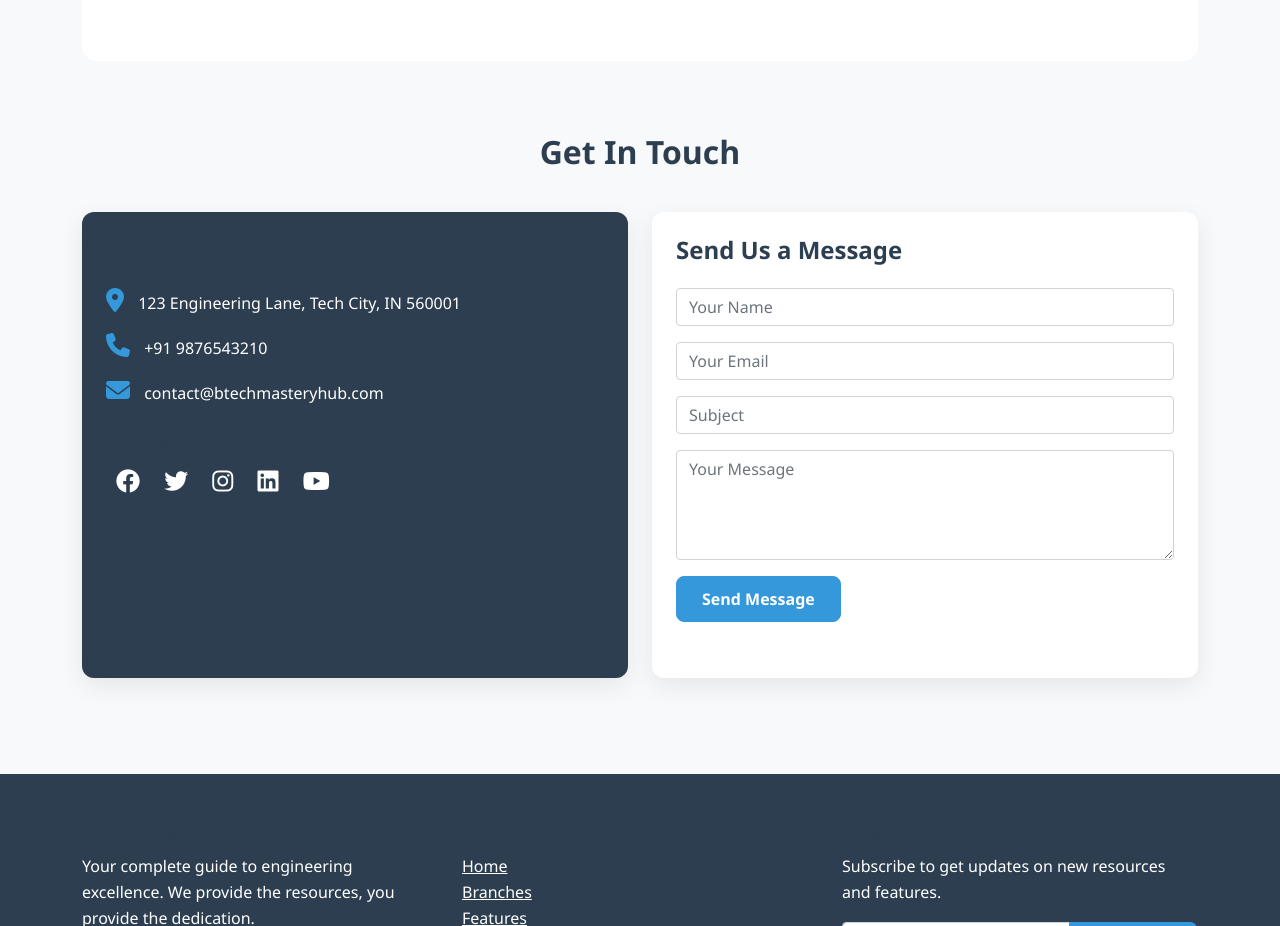
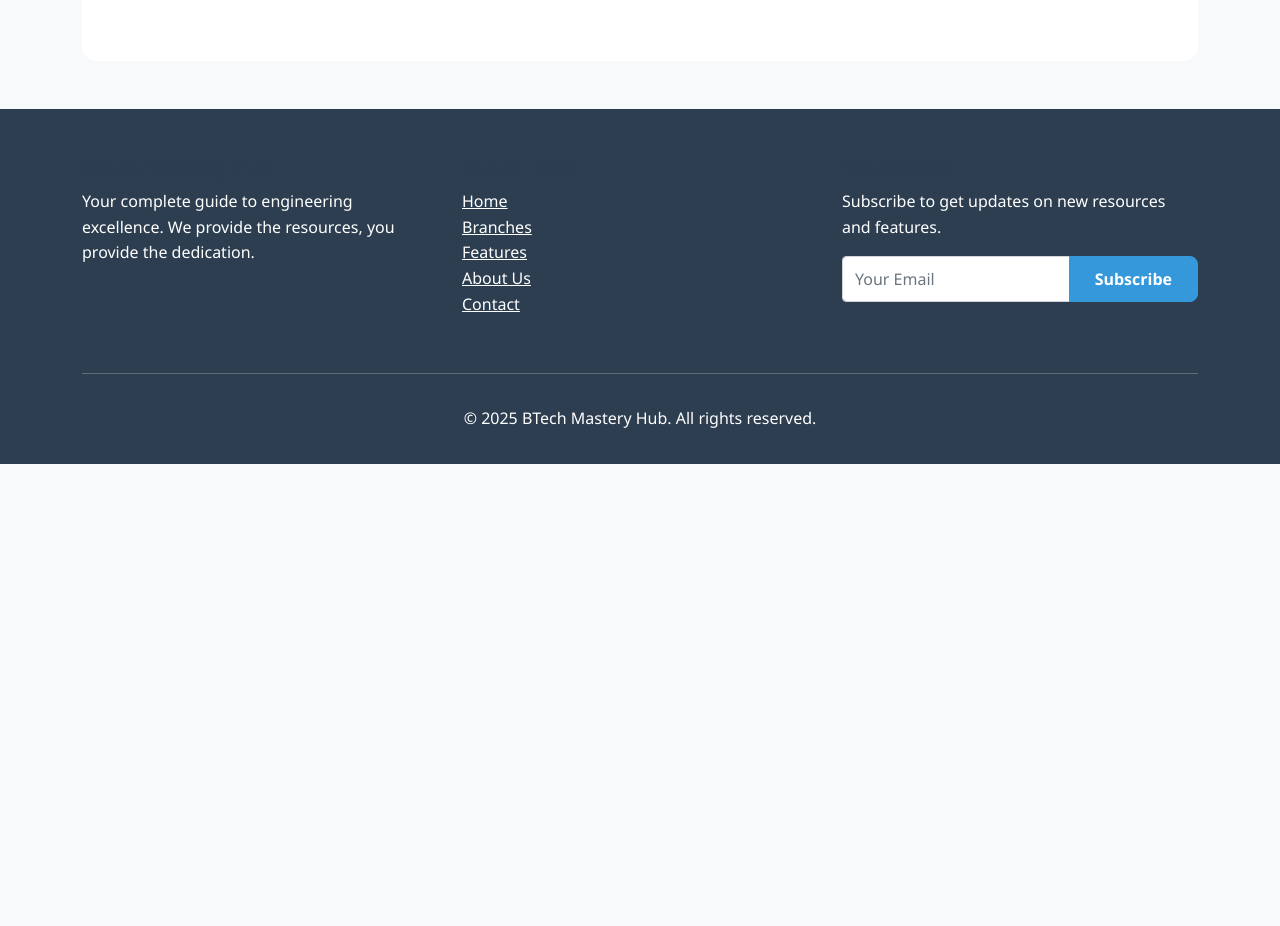
Before and after one commit to Sachin9666/CompleteProject, a plain HTML site: page index.html in a window 1280 px wide. Shown: the part 2783-3709 px from the top of the page. After the commit the page ends 3247 px from the top, so only its background shows below. Drawn offline with nearby package versions, Linux system fonts and the light colour scheme.

Commit message:
Update index.html

```diff
--- a/index.html
+++ b/index.html
@@ -224,7 +224,7 @@
       <div class="collapse navbar-collapse" id="navbarNav">
         <ul class="navbar-nav ms-auto">
           <li class="nav-item">
-            <a class="nav-link active" href="#">Home</a>
+            <a class="nav-link active" href="#home">Home</a>
           </li>
           <li class="nav-item">
             <a class="nav-link" href="#branches">Branches</a>
@@ -409,64 +409,6 @@
         </div>
       </div>
     </section>
-
-
-    <section id="contact" class="my-5 py-4">
-      <h2 class="section-title">Get In Touch</h2>
-      <div class="row">
-        <div class="col-md-6 mb-4">
-          <div class="card h-100 contact-card">
-            <div class="card-body">
-              <h4 class="card-title mb-4">Contact Information</h4>
-              <div class="mb-3">
-                <i class="fas fa-map-marker-alt contact-icon"></i>
-                <span>123 Engineering Lane, Tech City, IN 560001</span>
-              </div>
-              <div class="mb-3">
-                <i class="fas fa-phone contact-icon"></i>
-                <span>+91 9876543210</span>
-              </div>
-              <div class="mb-3">
-                <i class="fas fa-envelope contact-icon"></i>
-                <span>contact@btechmasteryhub.com</span>
-              </div>
-              <div class="mt-4">
-                <h5>Follow Us</h5>
-                <div class="social-icons">
-                  <a href="#"><i class="fab fa-facebook"></i></a>
-                  <a href="#"><i class="fab fa-twitter"></i></a>
-                  <a href="#"><i class="fab fa-instagram"></i></a>
-                  <a href="#"><i class="fab fa-linkedin"></i></a>
-                  <a href="#"><i class="fab fa-youtube"></i></a>
-                </div>
-              </div>
-            </div>
-          </div>
-        </div>
-        <div class="col-md-6 mb-4">
-          <div class="card h-100">
-            <div class="card-body">
-              <h4 class="card-title mb-4">Send Us a Message</h4>
-              <form>
-                <div class="mb-3">
-                  <input type="text" class="form-control" placeholder="Your Name" required>
-                </div>
-                <div class="mb-3">
-                  <input type="email" class="form-control" placeholder="Your Email" required>
-                </div>
-                <div class="mb-3">
-                  <input type="text" class="form-control" placeholder="Subject">
-                </div>
-                <div class="mb-3">
-                  <textarea class="form-control" rows="4" placeholder="Your Message" required></textarea>
-                </div>
-                <button type="submit" class="btn btn-primary">Send Message</button>
-              </form>
-            </div>
-          </div>
-        </div>
-      </div>
-    </section>
   </div>
 
   <footer>
```
